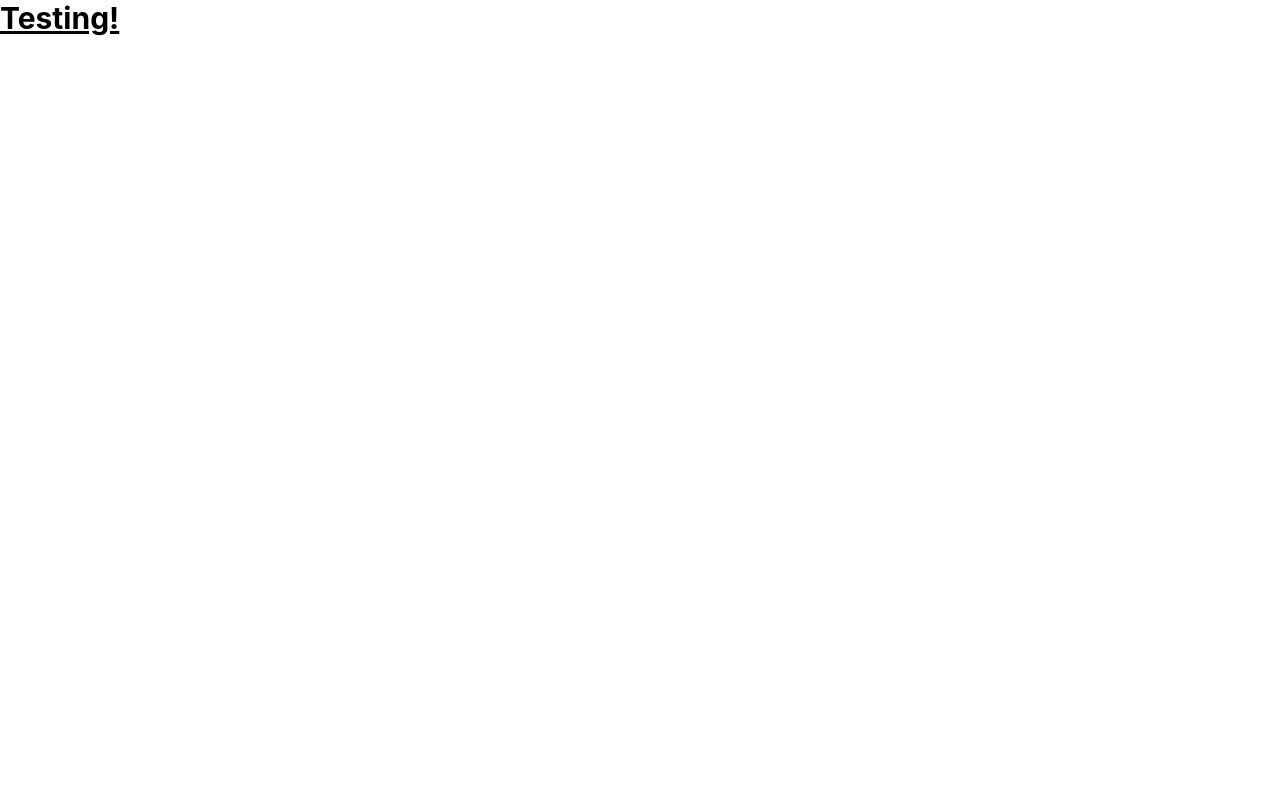
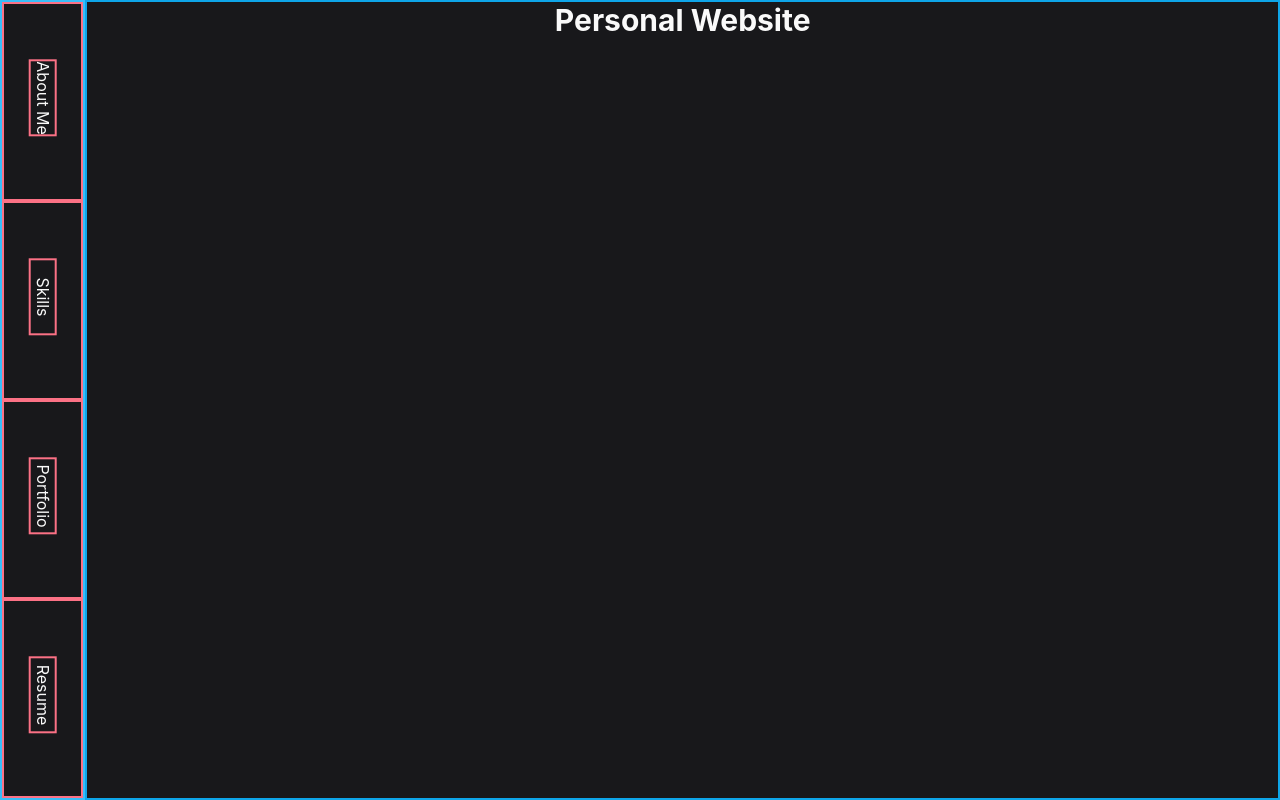
Before and after one commit to J0hnny-Giuffrida/my-personal-website, a React (Create React App) app: page / in a window 1280 px wide. Built offline with nearby package versions, Linux system fonts and the light colour scheme.

Commit message:
Created and started to style Nav Bar

```diff
--- a/public/index.html
+++ b/public/index.html
@@ -24,9 +24,9 @@
       work correctly both with client-side routing and a non-root public URL.
       Learn how to configure a non-root public URL by running `npm run build`.
     -->
-    <title>React App</title>
+    <title>Johnny Giuffrida</title>
   </head>
-  <body>
+  <body class="bg-zinc-900">
     <noscript>You need to enable JavaScript to run this app.</noscript>
     <div id="root"></div>
     <!--
--- a/src/App.js
+++ b/src/App.js
@@ -1,7 +1,18 @@
 import "./App.css";
+import React from "react";
+import Nav from "./components/navBar";
 
 function App() {
-  return <h1 className="text-3xl font-bold underline">Testing!</h1>;
+  return (
+    <div className="bg-zinc-900 w-full h-full flex">
+      <Nav />
+      <div className="w-7/8 border-sky-500 border-2 flex-auto">
+        <h1 className="text-3xl font-bold text-zinc-50 text-center">
+          Personal Website
+        </h1>
+      </div>
+    </div>
+  );
 }
 
 export default App;
--- /dev/null
+++ b/src/components/navBar.js
@@ -0,0 +1,24 @@
+import React from "react";
+
+function nav_Bar() {
+  return (
+    <div className="w-1/8 h-screen border-sky-400 border-2 flex-none">
+      <div className="w-full h-1/4 border-rose-400 border-2 text-zinc-50 text-center">
+        <div className="rotate-90 border-rose-400 border-2 mt-20">About Me</div>
+      </div>
+      <div className="w-full h-1/4 border-rose-400 border-2 text-zinc-50 text-center">
+        <div className="rotate-90 border-rose-400 border-2 mt-20">Skills</div>
+      </div>
+      <div className="w-full h-1/4 border-rose-400 border-2 text-zinc-50 text-center">
+        <div className="rotate-90 border-rose-400 border-2 mt-20">
+          Portfolio
+        </div>
+      </div>
+      <div className="w-full h-1/4 border-rose-400 border-2 text-zinc-50 text-center">
+        <div className="rotate-90 border-rose-400 border-2 mt-20">Resume</div>
+      </div>
+    </div>
+  );
+}
+
+export default nav_Bar;
--- a/tailwind.config.js
+++ b/tailwind.config.js
@@ -1,6 +1,6 @@
 /** @type {import('tailwindcss').Config} */
 module.exports = {
-  content: ["./src/**/*.{js,jsx,ts,tsx}"],
+  content: ["./src/**/*.{js,jsx,ts,tsx}", "./public/index.html"],
   theme: {
     extend: {},
   },
```
Also changed, not shown: src/components/aboutMe.js (added), src/components/homeScreen.js (added), src/components/mySkills.js (added), src/components/portfolio.js (added), src/components/resume.js (added).
